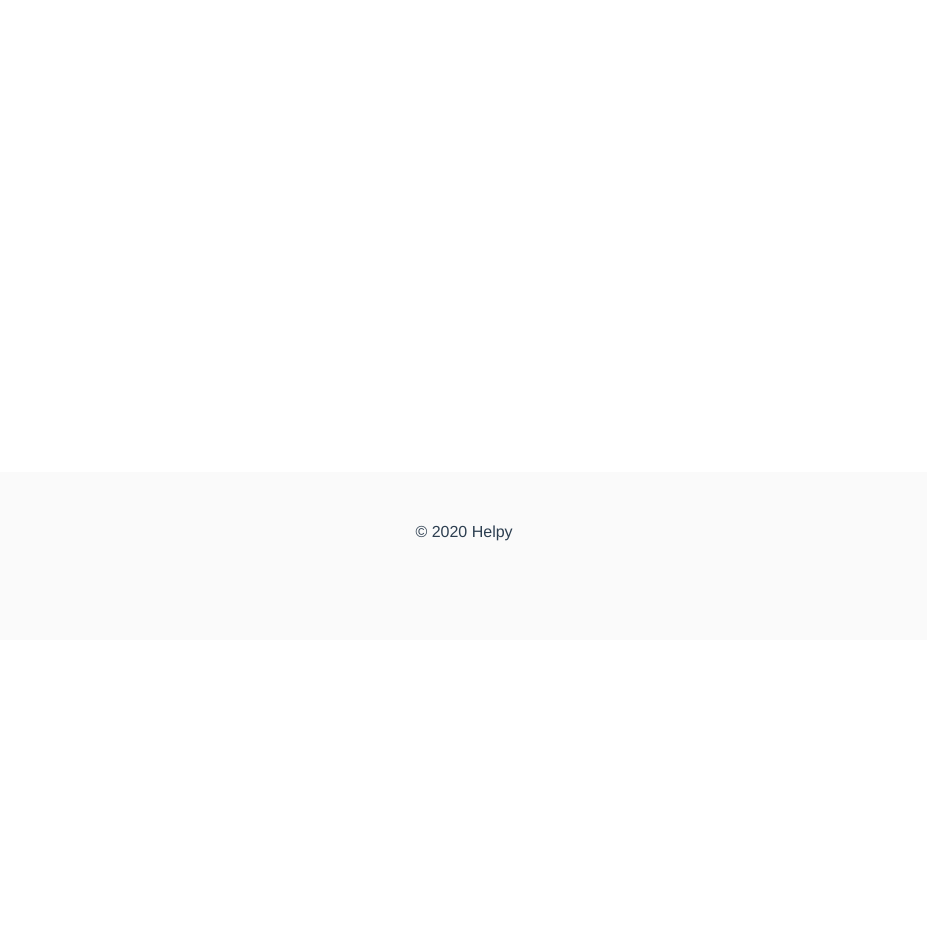
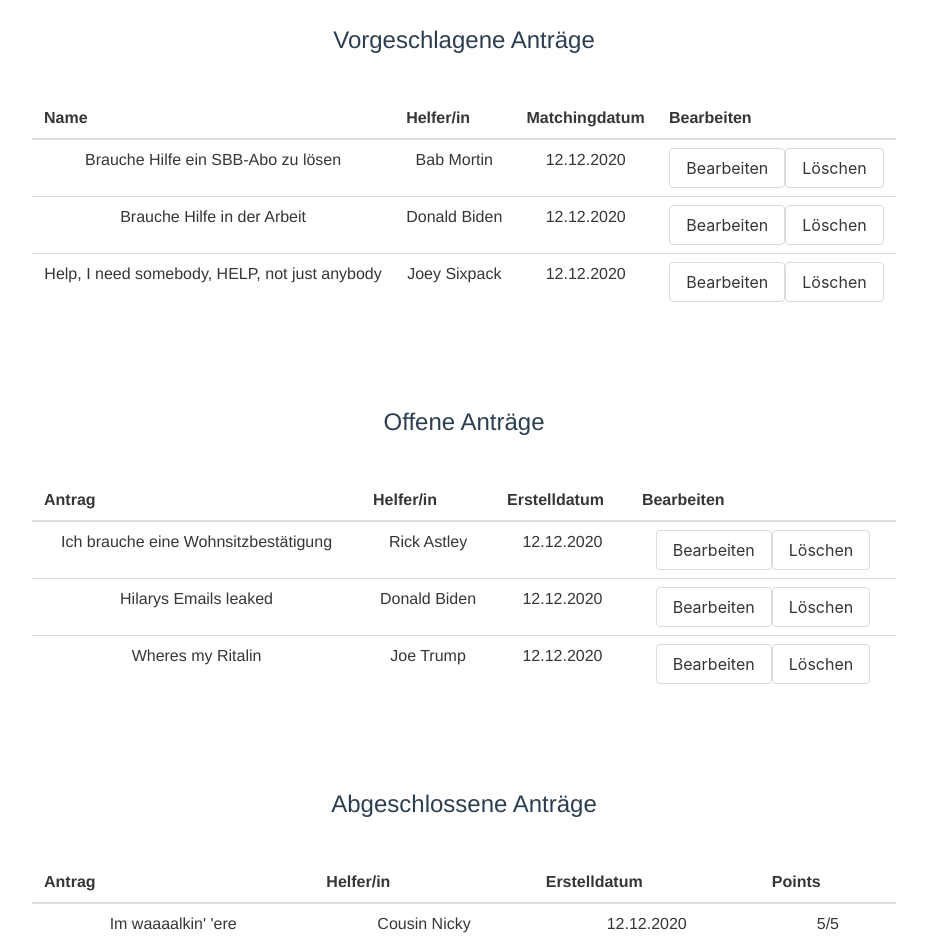
Before and after one commit to Hoi15A/helpy-frontend, a Vue app: page /requests in a window 1280 px wide. Shown: the part 160-1112 px from the top of the page, without its empty margins (176-1103 px from the left). Before the commit the page ends 800 px from the top, so only its background shows below. Built offline with nearby package versions, Linux system fonts and the light colour scheme.

Commit message:
implemented first draft of Requests.vue

```diff
--- a/src/router/index.js
+++ b/src/router/index.js
@@ -3,7 +3,7 @@ import VueRouter from "vue-router";
 import Home from "../views/Home.vue";
 import Login from "../views/Login.vue";
 import Register from "../views/Register.vue";
-
+import Requests from "../views/Requests.vue";
 
 Vue.use(VueRouter);
 
@@ -24,6 +24,11 @@ const routes = [
     component: Register
   },
   {
+    path: "/requests",
+    name: "Requests",
+    component: Requests
+  },
+  {
     path: "/about",
     name: "About",
     // route level code-splitting
--- /dev/null
+++ b/src/views/Requests.vue
@@ -0,0 +1,134 @@
+<template>
+  <div id="requests">
+    <label>Vorgeschlagene Anträge</label>
+    <table class="table is-fullwidth is-hoverable">
+    <thead>
+    <tr>
+      <th>Name</th>
+      <th>Helfer/in</th>
+      <th>Matchingdatum</th>
+      <th>Bearbeiten</th>
+    </tr>
+    </thead>
+    <tbody>
+    <tr v-for="(item, index) in tableData1" v-bind:key="item">
+      <td v-if="!item.editing">{{item.request_title}}</td>
+      <td v-if="!item.editing">{{item.helper}}</td>
+      <td v-if="!item.editing">{{item.match_date}}</td>
+
+      <td v-if="item.editing"><input type="text" class="input" v-model="item.request_title"></td>
+      <td v-if="item.editing"><input type="text" class="input" v-model="item.helper"></td>
+      <td v-if="item.editing"><input type="date" class="input" v-model="item.match_date"></td>
+
+      <td v-if="!item.editing">
+        <button class="button" v-on:click="item.editing = !item.editing">Bearbeiten</button>
+        <button class="button" v-on:click="removeRow1(index)">Löschen</button>
+      </td>
+      <td v-if="item.editing"><button class="button" v-on:click="item.editing = !item.editing">Speichern</button></td>
+
+    </tr>
+    </tbody>
+    </table>
+
+    <label>Offene Anträge</label>
+
+    <table class="table is-fullwidth is-hoverable">
+      <thead>
+      <tr>
+        <th>Antrag</th>
+        <th>Helfer/in</th>
+        <th>Erstelldatum</th>
+        <th>Bearbeiten</th>
+
+
+      </tr>
+      </thead>
+      <tbody>
+      <tr v-for="(item, index) in tableData2" v-bind:key="item">
+        <td v-if="!item.editing">{{item.request_title}}</td>
+        <td v-if="!item.editing">{{item.helper}}</td>
+        <td v-if="!item.editing">{{item.create_date}}</td>
+
+        <td v-if="item.editing"><input type="text" class="input" v-model="item.request_title"></td>
+        <td v-if="item.editing"><input type="text" class="input" v-model="item.helper"></td>
+        <td v-if="item.editing"><input type="date" class="input" v-model="item.create_date"></td>
+
+        <td v-if="!item.editing">
+          <button class="button" v-on:click="item.editing = !item.editing">Bearbeiten</button>
+          <button class="button" v-on:click="removeRow2(index)">Löschen</button>
+        </td>
+        <td v-if="item.editing"><button class="button" v-on:click="item.editing = !item.editing">Speichern</button></td>
+      </tr>
+      </tbody>
+    </table>
+
+    <label>Abgeschlossene Anträge</label>
+    <table class="table is-fullwidth is-hoverable">
+      <thead>
+      <tr>
+        <th>Antrag</th>
+        <th>Helfer/in</th>
+        <th>Erstelldatum</th>
+        <th>Points</th>
+
+
+      </tr>
+      </thead>
+      <tbody>
+      <tr v-for="item in tableData3" v-bind:key="item">
+        <td v-if="!item.editing">{{item.request_title}}</td>
+        <td v-if="!item.editing">{{item.helper}}</td>
+        <td v-if="!item.editing">{{item.create_date}}</td>
+        <td v-if="!item.editing">{{item.rating}}</td>
+      </tr>
+      </tbody>
+    </table>
+  </div>
+</template>
+
+<script>
+export default {
+  name: "Requests",
+  data: function() {
+    return {
+      tableData1: [
+        { request_title: "Brauche Hilfe ein SBB-Abo zu lösen", helper: "Bab Mortin", match_date: "12.12.2020", editing: false },
+        { request_title: "Brauche Hilfe in der Arbeit", helper: "Donald Biden", match_date: "12.12.2020", editing: false },
+        { request_title: "Help, I need somebody, HELP, not just anybody", helper: "Joey Sixpack", match_date: "12.12.2020", editing: false },
+      ],
+      tableData2: [
+        { request_title: "Ich brauche eine Wohnsitzbestätigung", helper: "Rick Astley", create_date: "12.12.2020", editing: false },
+        { request_title: "Hilarys Emails leaked", helper: "Donald Biden", create_date: "12.12.2020", editing: false },
+        { request_title: "Wheres my Ritalin", helper: "Joe Trump", create_date: "12.12.2020", editing: false },
+      ],
+      tableData3: [
+        { request_title: "Im waaaalkin' 'ere", helper: "Cousin Nicky", create_date: "12.12.2020", rating: "5/5", editing: false },
+      ]
+    };
+  },
+  methods: {
+    removeRow1: function(index) {
+      console.log("Removing", index);
+      this.tableData1.splice(index, 1);
+    },
+    removeRow2: function(index) {
+      console.log("Removing", index);
+      this.tableData2.splice(index, 1);
+    }
+  }
+};
+
+</script>
+
+
+<style>
+label {
+  margin-bottom: 40px;
+  margin-top: 70px;
+  font-size: 1.5em;
+}
+#requests {
+  display: flex;
+  flex-direction: column;
+}
+</style>
```
